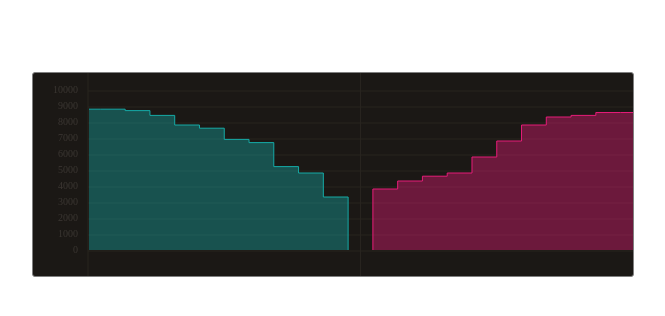
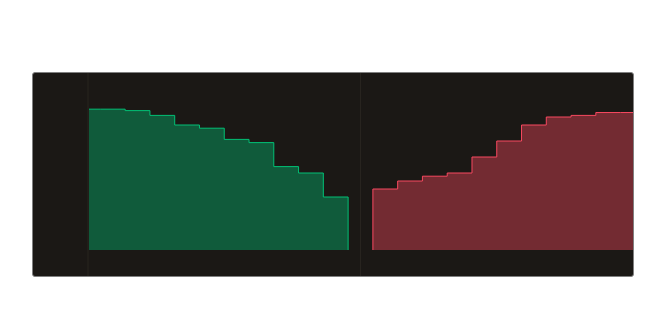
Before and after one commit to arahansa/learn_canvas2, a plain HTML site: page arahan/test.html in a window 1280 px wide. Shown: the whole page, without its empty margins (307-972 px from the left). Drawn offline with Linux system fonts and the light colour scheme.

Commit message:
change color

```diff
--- a/arahan/test.html
+++ b/arahan/test.html
@@ -24,11 +24,6 @@
         ctx.lineTo(ex, ey);
         ctx.stroke();
         ctx.closePath();
-    };
-
-    function drawLineLinked(ctx, sx, sy, ex, ey){
-        ctx.moveTo(sx , sy);
-        ctx.lineTo(ex, ey);
     };
 
     function getYPos(x){
@@ -105,6 +100,14 @@
     ctx.font = '10px serif';
     ctx.fillStyle = "#3b3632";
     ctx.strokeStyle = "#28241f";
+    // const blue = "#16aba7";
+    // const blueA = "rgba(22, 171, 167, 0.4)";
+    const blue = "rgb(2, 192, 118)";
+    const blueA = "rgba(2, 192, 118, 0.4)";
+    /*const red = "#e61d79";
+    const redA = 'rgba(230, 29, 121, 0.4)';*/
+    const red = "rgb(248, 73, 96)";
+    const redA = "rgba(248, 73, 96, 0.4)";
     ctx.lineWidth= 1;
 
     let firstTextWidth;
@@ -128,8 +131,11 @@
         if(i==0){
             posYBottomHeight = posY;
         }
-        ctx.fillText(text, posX, posY);
-        drawLine(ctx, posXStartChart, posY-2, canvas.width, posY-2);
+        if(1==0){
+            ctx.fillText(text, posX, posY);
+            drawLine(ctx, posXStartChart, posY-2, canvas.width, posY-2);
+        }
+
     }
 
     const posXCenterLine =  ( canvas.width - posXStartChart ) / 2 + posXStartChart;
@@ -140,7 +146,7 @@
     drawLine(ctx, posXCenterLine, 0, posXCenterLine , canvas.height);
 
     // 경계선 작업 시작
-    ctx.strokeStyle = "#16aba7";
+    ctx.strokeStyle = blue;
 
     const widthBetweenData =  ( posXCenterLine - posXStartChart ) / 11;
     let posXStartData = (widthBetweenData / 2);
@@ -177,7 +183,7 @@
             ctx.lineTo(posXStartChartArea, posYBottomHeightArea);
         }
     }
-    ctx.fillStyle = 'rgba(22, 171, 167, 0.4)';
+    ctx.fillStyle = blueA;
     ctx.fill();  //채우기
     ctx.closePath();
 
@@ -209,8 +215,8 @@
 
     // 2차 영역
     ctx.beginPath();
-    ctx.strokeStyle = "#e61d79";
-    ctx.fillStyle = 'rgba(230, 29, 121, 0.4)';
+    ctx.strokeStyle = red;
+    ctx.fillStyle = redA;
     for(let i=0;i<data2.length;i++){
         if(i==0){
             posXLast = posXCenterLine+posXStartData;
```
